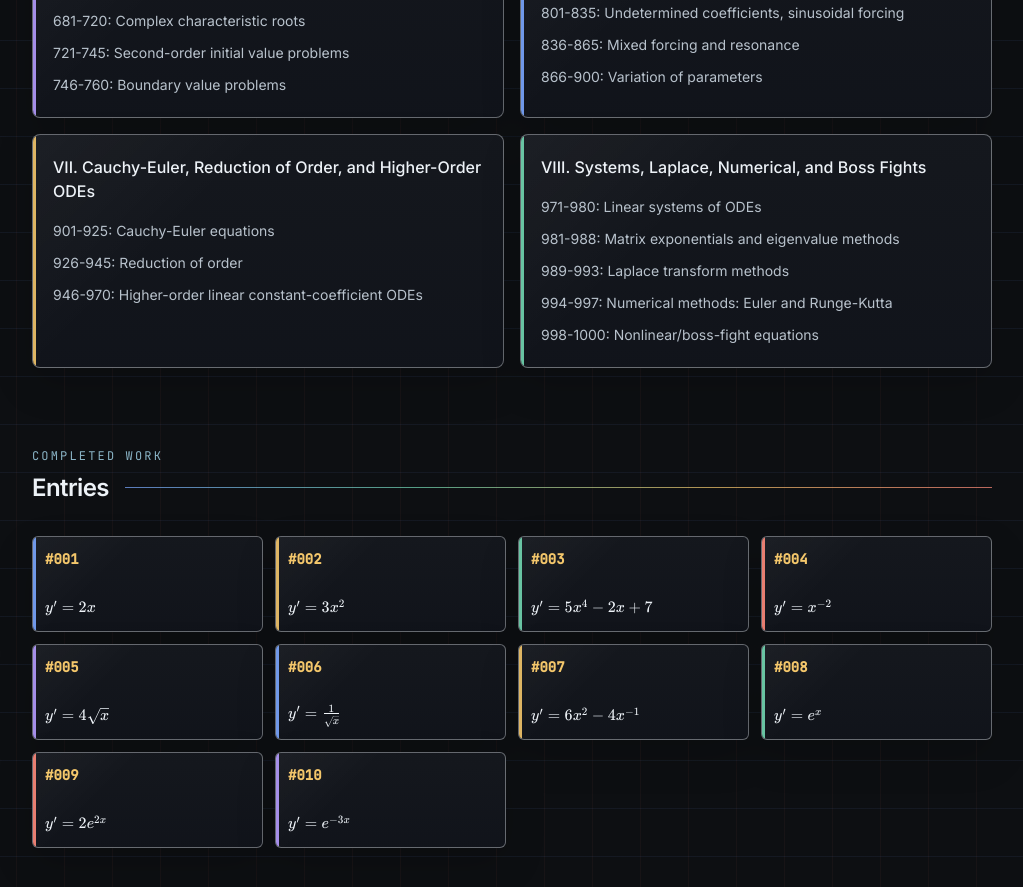
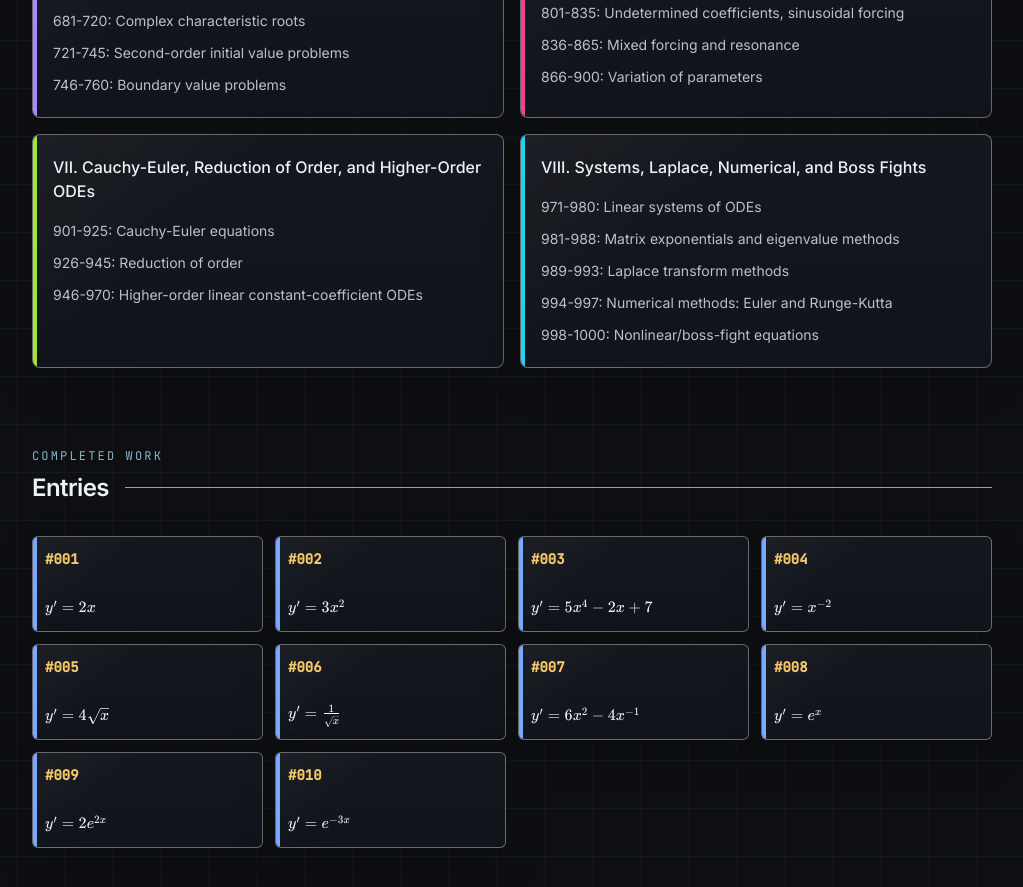
Before and after one commit to jtlutz190/Jacksons-website, a Next.js app: page /diffeq in a window 1280 px wide. Shown: the part 1640-2527 px from the top of the page, without its empty margins (128-1151 px from the left). Built offline with nearby package versions, Linux system fonts and the light colour scheme.

Commit message:
Refine diffeq archive colors

```diff
--- a/app/diffeq/page.tsx
+++ b/app/diffeq/page.tsx
@@ -12,7 +12,42 @@ const cardAccentClasses = [
   "card-mint",
   "card-coral",
   "card-violet",
+  "card-rose",
+  "card-lime",
+  "card-cyan",
 ];
+
+function getChapterAccentClass(entryNumber: number) {
+  if (entryNumber <= 100) {
+    return cardAccentClasses[0];
+  }
+
+  if (entryNumber <= 280) {
+    return cardAccentClasses[1];
+  }
+
+  if (entryNumber <= 460) {
+    return cardAccentClasses[2];
+  }
+
+  if (entryNumber <= 610) {
+    return cardAccentClasses[3];
+  }
+
+  if (entryNumber <= 760) {
+    return cardAccentClasses[4];
+  }
+
+  if (entryNumber <= 900) {
+    return cardAccentClasses[5];
+  }
+
+  if (entryNumber <= 970) {
+    return cardAccentClasses[6];
+  }
+
+  return cardAccentClasses[7];
+}
 
 export const metadata = {
   title: "1000 Ordinary Differential Equations | Jackson T. Lutz",
@@ -153,11 +188,11 @@ export default function DiffeqArchivePage() {
         </div>
 
         <div className="grid gap-3 sm:grid-cols-2 lg:grid-cols-4">
-          {diffeqEntries.map((entry, index) => (
+          {diffeqEntries.map((entry) => (
             <article key={entry.slug}>
               <Link
                 href={`/diffeq/${entry.slug}`}
-                className={`card ${cardAccentClasses[index % cardAccentClasses.length]} flex min-h-24 flex-col justify-between rounded-md bg-surface p-3 hover:bg-surface-2`}
+                className={`card ${getChapterAccentClass(entry.number)} flex min-h-24 flex-col justify-between rounded-md bg-surface p-3 hover:bg-surface-2`}
               >
                 <h3 className="font-mono text-sm font-semibold text-gold">
                   #{formatEntryNumber(entry.number)}
--- a/app/globals.css
+++ b/app/globals.css
@@ -177,10 +177,10 @@ section[id] {
 .card::before {
   position: absolute;
   inset: 0 auto 0 0;
-  width: 3px;
+  width: 4px;
   content: "";
   background: var(--card-accent, #8ab4c6);
-  opacity: 0.9;
+  opacity: 1;
 }
 
 .card > * {
@@ -215,7 +215,19 @@ section[id] {
 }
 
 .card-violet {
-  --card-accent: #b59cff;
+  --card-accent: #a78bfa;
+}
+
+.card-rose {
+  --card-accent: #f43f8a;
+}
+
+.card-lime {
+  --card-accent: #a3e635;
+}
+
+.card-cyan {
+  --card-accent: #22d3ee;
 }
 
 .notebook-rule {
@@ -230,8 +242,7 @@ section[id] {
 }
 
 .section-divider {
-  background: linear-gradient(90deg, #7aa7ff, #72d6b1 34%, #f4c76b 68%, #ff8a7a);
-  opacity: 0.72;
+  background: rgba(237, 242, 247, 0.64);
 }
 
 .ink-highlight {
```
